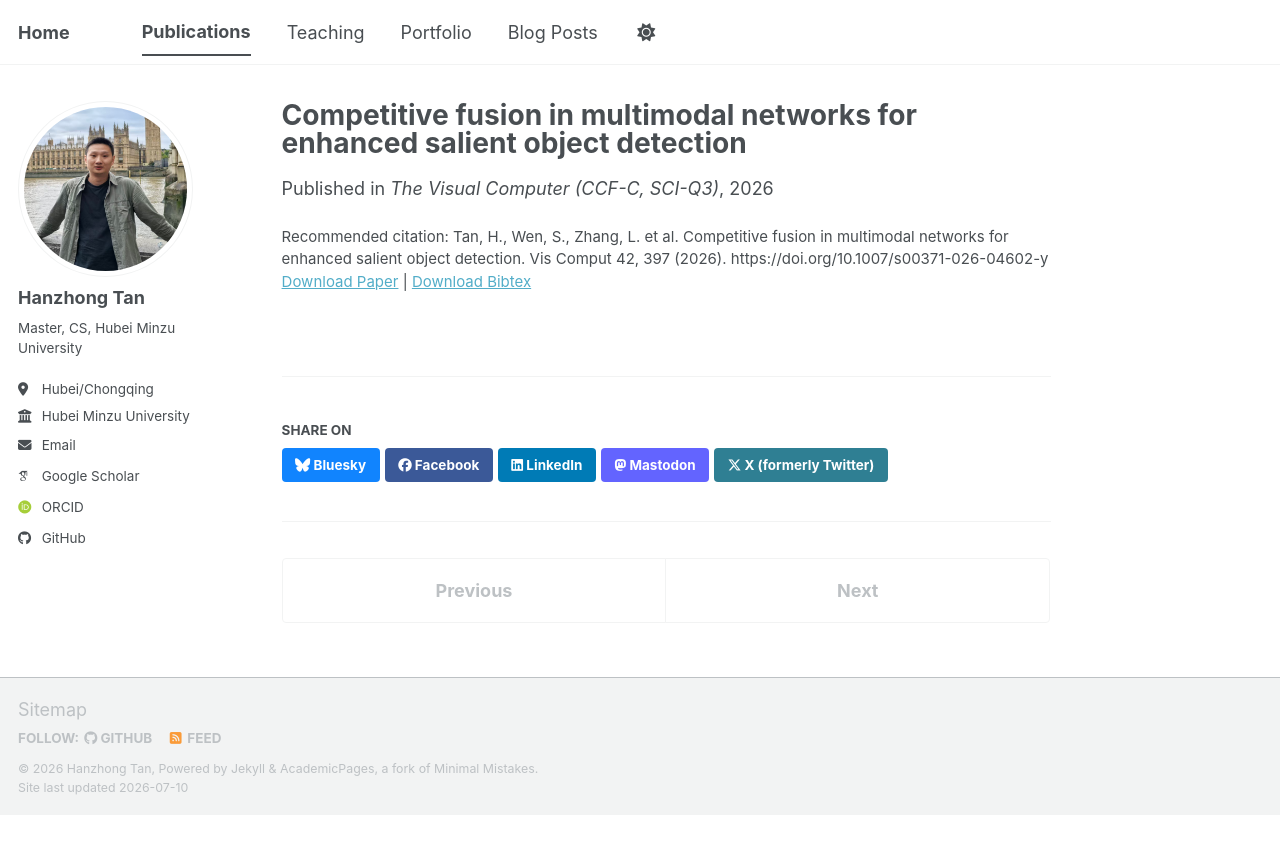
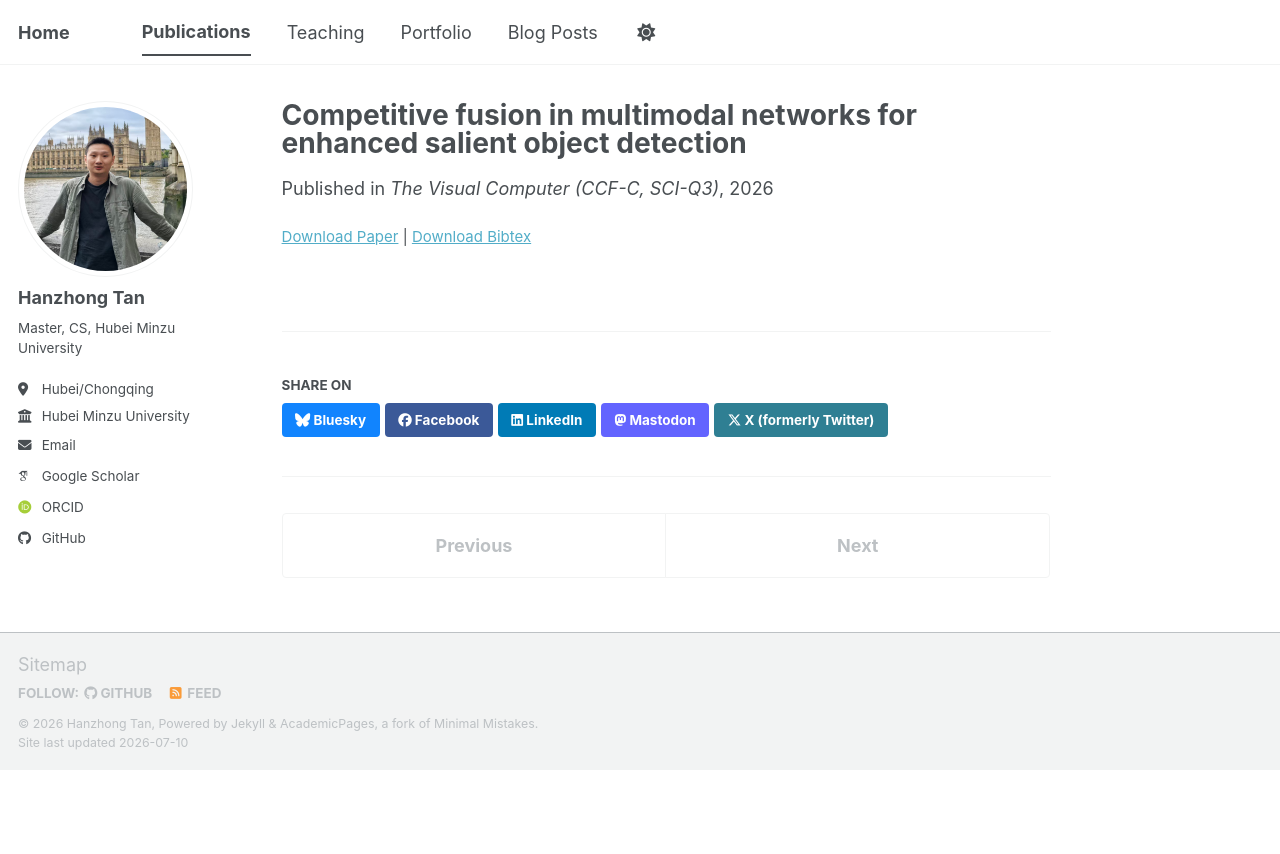
Before and after one commit to liangjiaxiaoqi/liangjiaxiaoqi.github.io, a Jekyll site: the page built from _publications/2026-07-09-Competitive fusion in multimodal networks for enhanced salient object detection.md, in a window 1280 px wide. Shown: the top 854 px of the page. Built offline with Jekyll 4.4.1, drawn with Linux system fonts in a browser that asks for light colours; some web fonts are replaced; a script bundle is joined from its source files by our own code; library files that are not in the unit come from our copies; some of the changed lines change nothing that is shown.

Commit message:
Update 2026-07-09-Competitive fusion in multimodal networks for enhanced salient object detection.md

```diff
--- a/_publications/2026-07-09-Competitive fusion in multimodal networks for enhanced salient object detection.md
+++ b/_publications/2026-07-09-Competitive fusion in multimodal networks for enhanced salient object detection.md
@@ -7,7 +7,7 @@ excerpt: 'Authors: **Hanzhong Tan**; Shuangbing Wen; Linfeng Zhang; Jun Li; Tao
 date: 2026-07-09
 venue: 'The Visual Computer (CCF-C, SCI-Q3)'
 #slidesurl: 'https://academicpages.github.io/files/slides1.pdf'
-paperurl: 'https://academicpages.github.io/files/2026-07-09Competitive fusion in multimodal networks for enhanced salient object detection .pdf'  #'https://academicpages.github.io/files/3-Multivariate Machine Learning Model Based on YOLOv8 for Traffic Flow Prediction in Intelligent Transportation Systems.pdf'
+paperurl: 'https://academicpages.github.io/files/2026-07-09Competitive fusion in multimodal networks for enhanced salient object detection .pdf'
 bibtexurl: 'https://academicpages.github.io/files/2026-07-09-Competitive fusion in multimodal networks for enhanced salient object detection-10.1007_s00371-026-04602-y-citation.ris'
-citation: 'Tan, H., Wen, S., Zhang, L. et al. Competitive fusion in multimodal networks for enhanced salient object detection. Vis Comput 42, 397 (2026). https://doi.org/10.1007/s00371-026-04602-y'
+#citation: 'Tan, H., Wen, S., Zhang, L. et al. Competitive fusion in multimodal networks for enhanced salient object detection. Vis Comput 42, 397 (2026). https://doi.org/10.1007/s00371-026-04602-y'
 ---
```
